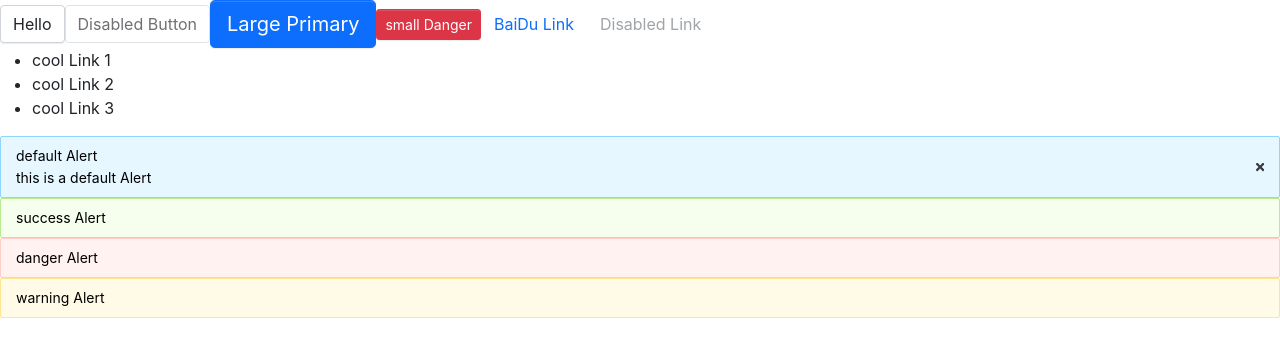
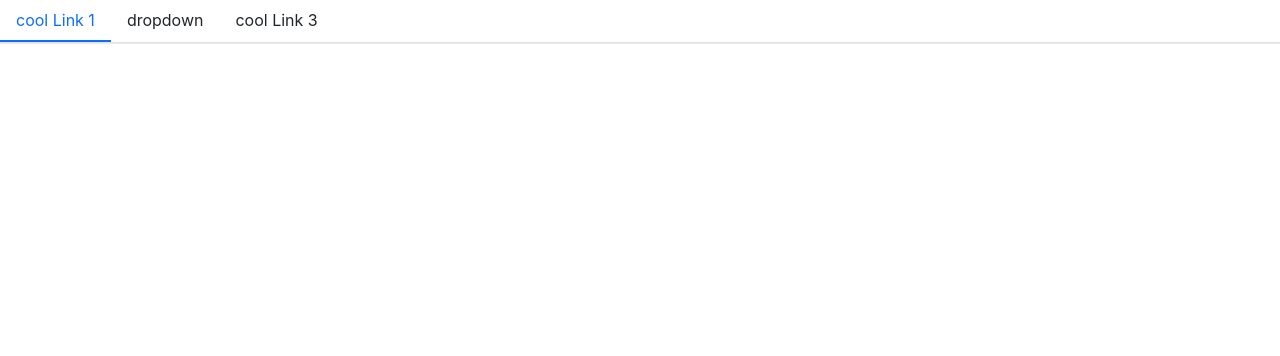
Before and after one commit to wk-Nemo/TortoiseDesign, a React (Create React App) app in the folder frontend/: page / in a window 1280 px wide. Shown: the top 356 px of the page. Built offline with nearby package versions, Linux system fonts and the light colour scheme.

Commit message:
menu finish

```diff
--- a/frontend/src/App.tsx
+++ b/frontend/src/App.tsx
@@ -1,13 +1,14 @@
-import React from 'react';
-import Button, { ButtonType, ButtonSize } from './components/Button/button';
-import Alert, { AlertType } from './components/Alert/alert';
+// import React from 'react';
+// import Button, { ButtonType, ButtonSize } from './components/Button/button';
+// import Alert, { AlertType } from './components/Alert/alert';
 import Menu from './components/Menu/menu';
 import MenuItem from './components/Menu/menuItem'
+import SubMenu from './components/Menu/subMenu';
 
 function App() {
   return (
     <div className="App">
-      <div className="item buttons">
+      {/* <div className="item buttons">
         <Button className="hello" onClick={(e) => {e.preventDefault(); alert(123)}}>Hello</Button>
         <Button
           disabled={true}
@@ -29,19 +30,44 @@ function App() {
           disabled={true}
           href="http://www.baidu.com"
         >Disabled Link</Button>
-      </div>
-      <Menu defaultIndex={0}>
+      </div> */}
+      <Menu
+        defaultIndex='0'
+        defaultOpenSubMenu={['2']}
+        onSelect={(index) => {console.log(index)}}
+      >
         <MenuItem>
           cool Link 1
         </MenuItem>
-        <MenuItem>
-          cool Link 2
-        </MenuItem>
+        <SubMenu title="dropdown">
+          <MenuItem>
+            dropdown 1
+          </MenuItem>
+          <MenuItem>
+            dropdown 2
+          </MenuItem>
+        </SubMenu>
         <MenuItem>
           cool Link 3
         </MenuItem>
       </Menu>
-      <div className="item alerts">
+      {/* <Menu defaultIndex={0} mode="vertical" onSelect={(index) => {alert(index)}}>
+        <MenuItem>
+          cool Link 1
+        </MenuItem>
+        <SubMenu title="dropdown">
+          <MenuItem>
+            dropdown 1
+          </MenuItem>
+          <MenuItem>
+            dropdown 2
+          </MenuItem>
+        </SubMenu>
+        <MenuItem index={3}>
+          cool Link 3
+        </MenuItem>
+      </Menu> */}
+      {/* <div className="item alerts">
         <Alert
           closeable={true}
           message="default Alert"
@@ -59,7 +85,7 @@ function App() {
           message="warning Alert"
           type={AlertType.warning}
         ></Alert>
-      </div>
+      </div> */}
     </div>
   );
 }
--- /dev/null
+++ b/frontend/src/components/Menu/_style.scss
@@ -0,0 +1,77 @@
+.tortoise-menu {
+  display: flex;
+  flex-wrap: wrap;
+  padding-left: 0;
+  margin-bottom: 30px;
+  list-style: none;
+  border-bottom: $menu-border-width solid $menu-border-color;
+  box-shadow: $menu-box-shadow;
+  >.menu-item {
+    padding: $menu-item-padding-y $menu-item-padding-x;
+    cursor: pointer;
+    transition: $menu-transition;
+    &:hover, &:focus {
+      text-decoration: none;
+    }
+    &.is-disabled {
+      color: $menu-item-disabled-color;
+      pointer-events: none;
+      cursor: default;
+    }
+    &.is-active, &:hover {
+      color: $menu-item-active-color;
+      border-bottom: $menu-item-active-border-width solid $menu-item-active-color;
+    }
+  }
+  .submenu-item {
+    position: relative;
+  }
+  .tortoise-submenu {
+    display: none;
+    list-style:none;
+    padding-left: 0;
+    white-space: nowrap;
+    //transition: $menu-transition;
+    .menu-item {
+      padding: $menu-item-padding-y $menu-item-padding-x;
+      cursor: pointer;
+      transition: $menu-transition;
+      color: $body-color;
+      &.is-active, &:hover {
+        color: $menu-item-active-color !important;
+      }
+    }
+  }
+  .tortoise-submenu.menu-opened {
+    display: block;
+  }
+}
+
+.menu-horizontal {
+  >.menu-item {
+    border-bottom: $menu-item-active-border-width solid transparent;
+  }
+  .viking-submenu {
+    position: absolute;
+    background: $white;
+    z-index: 100;
+    top: calc(100% + 8px);
+    left: 0;
+    border: $menu-border-width solid $menu-border-color;
+    box-shadow: $submenu-box-shadow;
+  }
+}
+
+.menu-vertical {
+  flex-direction: column;
+  border-bottom: 0px;
+  margin: 10px 20px;
+  border-right: $menu-border-width solid $menu-border-color;
+  >.menu-item {
+    border-left: $menu-item-active-border-width solid transparent;
+    &.is-active, &:hover {
+      border-bottom: 0px;
+      border-left: $menu-item-active-border-width solid $menu-item-active-color;
+    }
+  }
+}
--- a/frontend/src/components/Menu/menu.tsx
+++ b/frontend/src/components/Menu/menu.tsx
@@ -1,14 +1,26 @@
-import React from 'react'
+import React, { useState, createContext } from 'react'
 import classNames from 'classnames'
+import { MenuItemProps } from './menuItem'
+
+type SelectCallback = (selectIndex: string) => void
 
 type MenuMode = 'horizontal' | 'vertical'
 export interface MenuProps {
-  defaultIndex?: number;
+  defaultIndex?: string;
   className?: string;
   mode?: MenuMode;
   style?: React.CSSProperties;
-  onSelect?: (selectIndex: number) => void;
+  onSelect?: SelectCallback;
+  defaultOpenSubMenu?: string[];
 }
+interface IMenuContext {
+  index: string;
+  onSelect?: SelectCallback;
+  mode?: MenuMode;
+  defaultOpenSubMenu?: string[];
+}
+
+export const MenuContext = createContext<IMenuContext>({index: '0'})
 
 const Menu: React.FC<MenuProps> = (props) => {
   const {
@@ -18,25 +30,64 @@ const Menu: React.FC<MenuProps> = (props) => {
     style,
     onSelect,
     children,
+    defaultOpenSubMenu,
   } = props
 
+  const [currentActive, setActive] = useState(defaultIndex)
+
   const classes = classNames('tortoise-menu', className, {
+    'menu-horizontal': mode !== 'horizontal',
     'menu-vertical': mode === 'vertical'
   })
+
+  const handleClick = (index: string) => {
+    setActive(index)
+
+    if(onSelect) {
+      onSelect(index)
+    }
+  }
+
+  const passedContext: IMenuContext = {
+    index: currentActive ? currentActive : '0',
+    onSelect: handleClick,
+    mode,
+    defaultOpenSubMenu,
+  }
+
+  // 确保 Menu 的子组件是 MenuItem
+  const renderChildren = () => {
+    return React.Children.map(children, (child, index) => {
+      const childElement = child as React.FunctionComponentElement<MenuItemProps>
+      const { displayName } = childElement.type
+
+      if(displayName !== 'MenuItem' && displayName !== 'SubMenu') {
+        console.error("Warning: Menu has a child which is not a MenuItem component")
+      }
+
+      return React.cloneElement(childElement, {
+        index: index.toString()
+      })
+    })
+  }
 
   return (
     <ul
       className={classes}
       style={style}
+      data-testid="test-menu"
     >
-      {children}
+      <MenuContext.Provider value={passedContext}>
+        { renderChildren() }
+      </MenuContext.Provider>
     </ul>
   )
 }
 
 Menu.defaultProps = {
-  defaultIndex: 0,
+  defaultIndex: '0',
   mode: 'horizontal',
+  defaultOpenSubMenu: [],
 }
 
 export default Menu
--- a/frontend/src/components/Menu/menuItem.tsx
+++ b/frontend/src/components/Menu/menuItem.tsx
@@ -1,12 +1,13 @@
-import React from 'react'
+import React, { useContext } from 'react'
 import classNames from 'classnames'
-
+import { MenuContext } from './menu'
 export interface MenuItemProps {
-  index?: number;
+  index?: string;
   disabled?: boolean;
   className?: string;
   style?: React.CSSProperties;
 }
+
 
 const MenuItem: React.FC<MenuItemProps> = (props) => {
   const {
@@ -17,18 +18,30 @@ const MenuItem: React.FC<MenuItemProps> = (props) => {
     children
   } = props
 
+  const context = useContext(MenuContext)
+
   const classes = classNames('menu-item', className, {
     'is-disabled': disabled,
+    'is-active': context.index === index
   })
+
+  const handleClick = () => {
+    if(context.onSelect && !disabled && (typeof index === 'string')) {
+      context.onSelect(index)
+    }
+  }
 
   return (
     <li
       className={classes}
       style={style}
+      onClick={handleClick}
     >
       {children}
     </li>
   )
 }
 
+MenuItem.displayName = 'MenuItem'
+
 export default MenuItem
--- /dev/null
+++ b/frontend/src/components/Menu/subMenu.tsx
@@ -0,0 +1,92 @@
+import React, { FunctionComponentElement, useContext, useState } from 'react'
+import classNames from 'classnames'
+import { MenuContext } from './menu'
+import { MenuItemProps } from './menuItem'
+
+export interface SubMenuProps {
+  index?: string;
+  title?: string;
+  className?: string;
+}
+
+const SubMenu: React.FC<SubMenuProps> = (props) => {
+  const context = useContext(MenuContext)
+  const {
+    index,
+    className,
+    title,
+    children,
+  } = props
+
+  const openSubMenus = context.defaultOpenSubMenu as Array<string>
+  const isOpen = (index && context.mode === 'vertical') ? openSubMenus.includes(index) : false
+  const [menuOpen, setOpen] = useState(isOpen)
+
+  const classes = classNames('menu-item submenu-item', className, {
+    'is-active': context.index === index
+  })
+
+  const handleClick = (e: React.MouseEvent) => {
+    e.preventDefault()
+    // 调用改变active
+    // if(context.onSelect && (typeof index === 'string')) {
+    //   context.onSelect(index)
+    // }
+    setOpen(!menuOpen)
+  }
+
+  let timer: any
+  const handleMouse = (e: React.MouseEvent, toggle: boolean) => {
+    clearTimeout(timer)
+    e.preventDefault()
+    timer = setTimeout(() => {
+      setOpen(toggle)
+    }, 300)
+  }
+
+  const clickEvents = context.mode === 'vertical' ? {
+    onClick: handleClick
+  } : {}
+  const hoverEvents = context.mode !== 'vertical' ? {
+    onMouseEnter: (e: React.MouseEvent) => { handleMouse(e, true)},
+    onMouseLeave: (e: React.MouseEvent) => { handleMouse(e, false)}
+  } : {}
+
+  const renderChildren = () => {
+    const subMenuClasses = classNames('tortoise-submenu', {
+      'menu-opened': menuOpen
+    })
+    const childrenComponent = React.Children.map(children, (child, i) => {
+      const childElement = child as FunctionComponentElement<MenuItemProps>
+      if(childElement.type.displayName === 'MenuItem') {
+        return React.cloneElement(childElement, {
+          index: `${index}-${i}`
+        })
+      } else {
+        console.error("Warning: SubMenu has a child which is not a MenuItem component")
+      }
+    })
+
+    return (
+      <ul className={subMenuClasses}>
+        {childrenComponent}
+      </ul>
+    )
+  }
+
+  return (
+    <li
+      key={index}
+      className={classes}
+      {...hoverEvents}
+    >
+      <div className="submenu-title" {...clickEvents}>
+        {title}
+      </div>
+      {renderChildren()}
+    </li>
+  )
+}
+
+SubMenu.displayName = 'SubMenu'
+export default SubMenu
--- a/frontend/src/styles/index.scss
+++ b/frontend/src/styles/index.scss
@@ -16,5 +16,8 @@
 // alert
 @import "../components/Alert/style";
 
+// menu
+@import "../components/Menu/style";
+
 // icon
 @import "../components/Icon/style";
```
Also changed, not shown: 1 other file (tests, documents, lock files or other folders).
